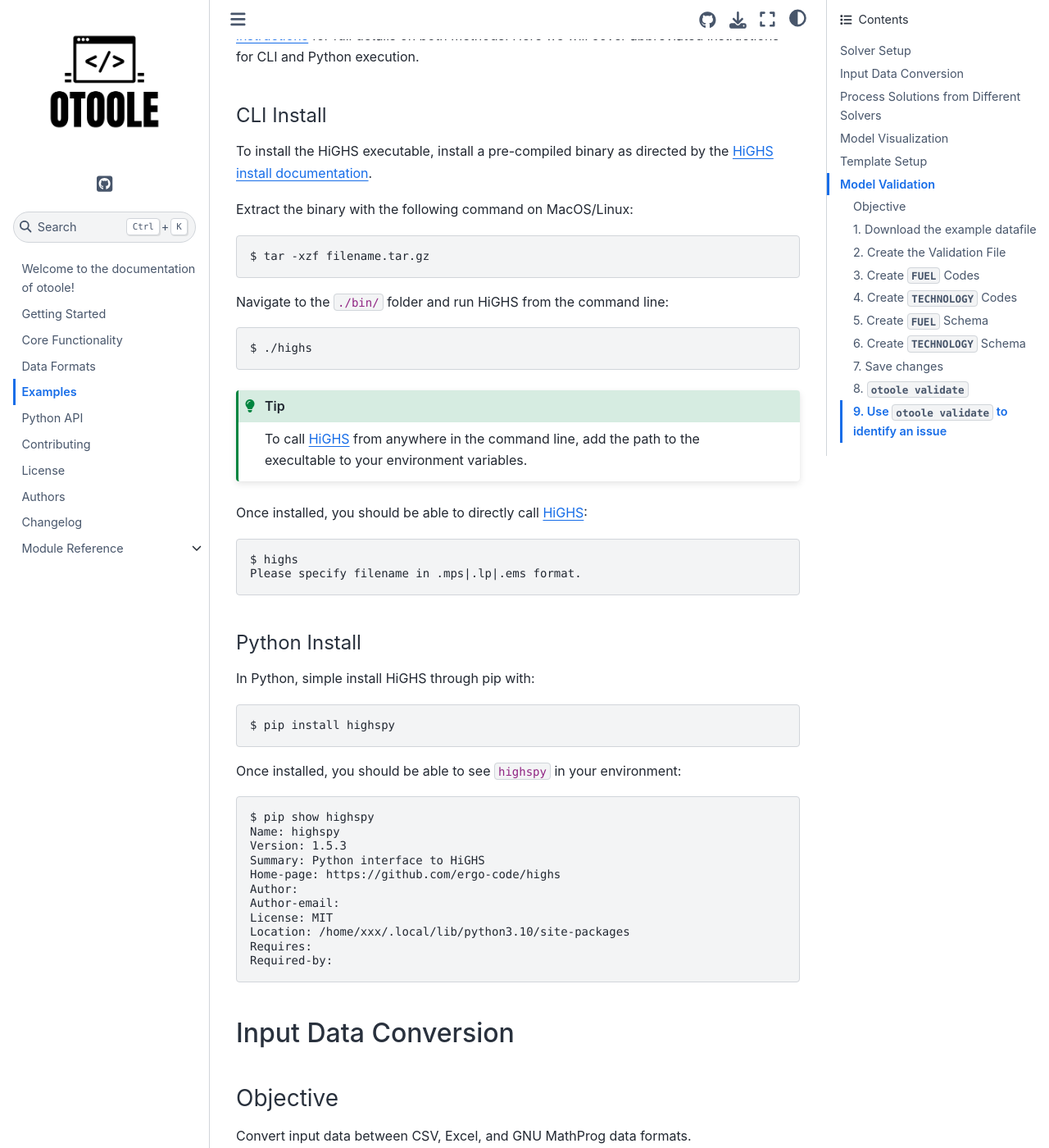
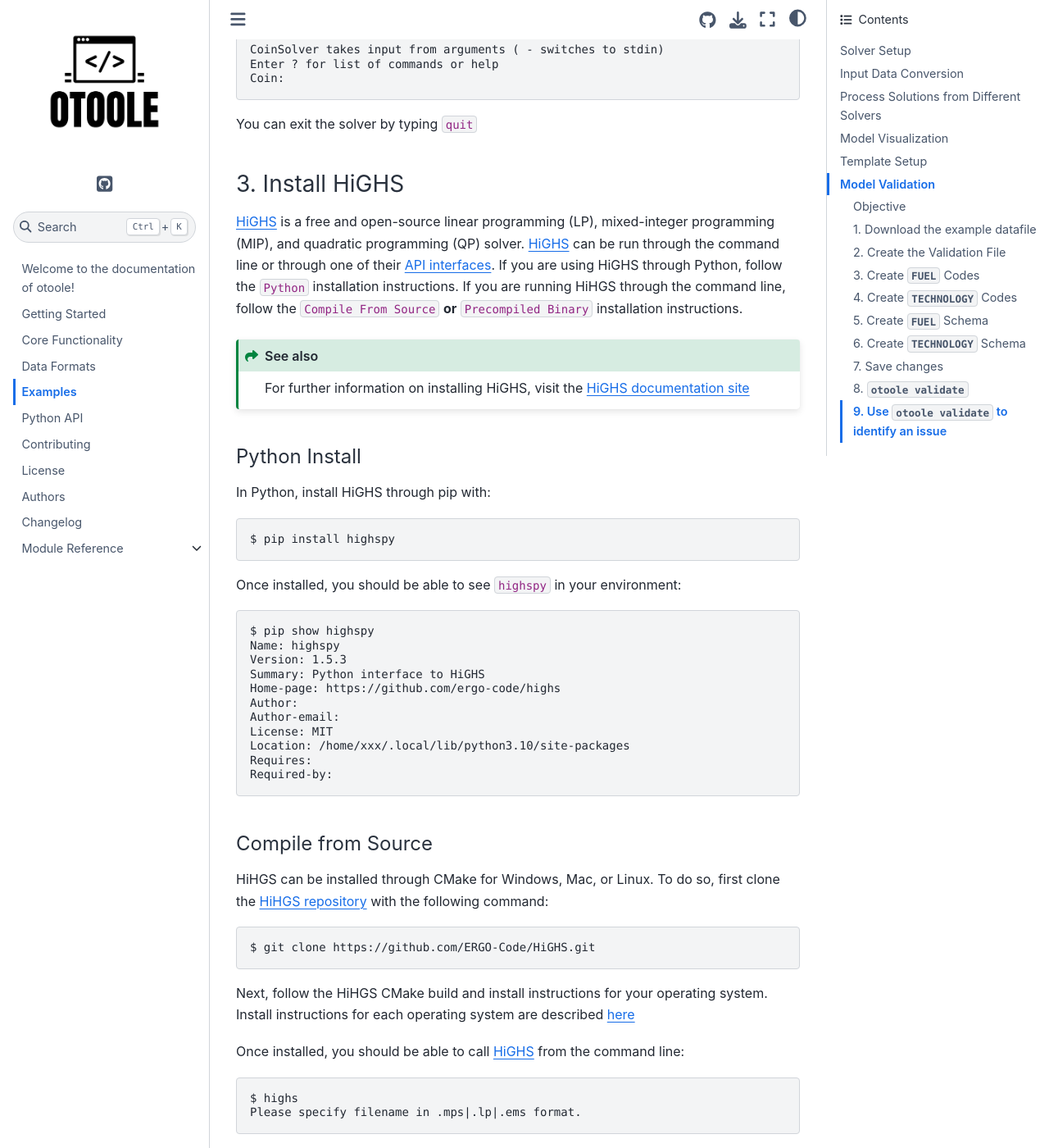
Before and after one commit to OSeMOSYS/otoole, a Sphinx documentation site: the page built from docs/examples.rst, in a window 1280 px wide and 1400 px high, scrolled down 2523 px. Shown: the whole window at 82% size. Built offline with Sphinx 7.4.7 and the Sphinx Book theme 1.1.4, drawn with Linux system fonts in a browser that asks for light colours; some of the changed text lies outside the part shown.

Commit message:
update highs example

```diff
--- a/docs/examples.rst
+++ b/docs/examples.rst
@@ -21,9 +21,9 @@
 Objective
 ~~~~~~~~~
 
-Install GLPK_ (required), CBC_ (optional), and HiGHS_ (optional) to use in the otoole
-examples. While ``otoole`` does not require a solver, these examples will use the free
-and open source solvers GLPK_, CBC_, and HiGHS_.
+While ``otoole`` does not require a solver, these examples will use the free
+and open source solvers GLPK_, CBC_, and HiGHS_. Install GLPK_ (required),
+CBC_ (optional), and HiGHS_ (optional) to follow along!
 
 1. Install GLPK
 ~~~~~~~~~~~~~~~~
@@ -31,6 +31,9 @@
 GLPK_ is a free and open-source linear program solver. Full
 install instructions can be found on the `GLPK Website`_, however, the
 abbreviated instructions are shown below
+
+Install on System
++++++++++++++++++
 
 To install GLPK on **Linux**, run the command::
 
@@ -66,6 +72,9 @@
 install instructions can be found on the CBC_ website, however, the abbreviated
 instructions are shown below
 
+Install on System
++++++++++++++++++
+
 To install CBC on **Linux**, run the command::
 
     $ sudo apt-get install coinor-cbc coinor-libcbc-dev
@@ -98,40 +110,21 @@
 3. Install HiGHS
 ~~~~~~~~~~~~~~~~
 
-HiGHS_ is a free and open-source mixed integer linear programming solver. HiGHS_ can be
-run through the command line or through one of their
-`API interfaces <https://ergo-code.github.io/HiGHS/dev/interfaces/python/>`_.  See the
-`HiGHS install instructions <https://ergo-code.github.io/HiGHS/dev/installation/>`_ for full
-details on both methods. Here we will cover abbreviated instructions for CLI and Python
-execution.
+HiGHS_ is a free and open-source linear programming (LP), mixed-integer programming (MIP),
+and quadratic programming (QP) solver. HiGHS_ can be run through the command line or through one of their
+`API interfaces <https://ergo-code.github.io/HiGHS/dev/interfaces/python/>`_. If you are
+using HiGHS through Python, follow the ``Python`` installation instructions. If you are running
+HiHGS through the command line, follow the ``Compile From Source`` **or**
+``Precompiled Binary`` installation instructions.
 
-CLI Install
-+++++++++++
-
-To install the HiGHS executable, install a pre-compiled binary as directed by
-the `HiGHS install documentation <https://ergo-code.github.io/HiGHS/dev/installation/#Precompiled-Binaries>`_.
-
-Extract the binary with the following command on MacOS/Linux::
-
-    $ tar -xzf filename.tar.gz
-
-Navigate to the ``./bin/`` folder and run HiGHS from the command line::
-
-    $ ./highs
-
-.. TIP::
-    To call HiGHS_ from anywhere in the command line, add the path to the execultable
-    to your environment variables.
-
-Once installed, you should be able to directly call HiGHS_::
-
-    $ highs
-    Please specify filename in .mps|.lp|.ems format.
+.. SEEALSO::
+    For further information on installing HiGHS, visit the
+    `HiGHS documentation site <https://ergo-code.github.io/HiGHS/dev/installation/>`_
 
 Python Install
 ++++++++++++++
 
-In Python, simple install HiGHS through pip with::
+In Python, install HiGHS through pip with::
 
     $ pip install highspy
 
@@ -148,6 +141,52 @@
     Location: /home/xxx/.local/lib/python3.10/site-packages
     Requires:
     Required-by:
+
+Compile from Source
++++++++++++++++++++
+
+HiHGS can be installed through CMake for Windows, Mac, or Linux. To do so, first
+clone the `HiHGS repository <https://github.com/ERGO-Code/HiGHS/tree/latest>`_
+with the following command::
+
+    $ git clone https://github.com/ERGO-Code/HiGHS.git
+
+Next, follow the HiHGS CMake build and install instructions for your operating system.
+Install instructions for each operating system are described
+`here <https://github.com/ERGO-Code/HiGHS/blob/latest/cmake/README.md>`_
+
+Once installed, you should be able to call HiGHS_ from the command line::
+
+    $ highs
+    Please specify filename in .mps|.lp|.ems format.
+
+Precompiled Binary
+++++++++++++++++++
+
+Alternatively from compiling from source, HiHGS can be installed from a pre-compiled binary.
+To install HiGHS, download a system compatible pre-compiled binary as directed by the
+`HiGHS install documentation <https://ergo-code.github.io/HiGHS/dev/installation/#Precompiled-Binaries>`_.
+
+Extract the binary with the following command on MacOS/Linux::
+
+    $ tar -xzf filename.tar.gz
+
+Navigate to the ``./bin/`` folder and run HiGHS from the command line::
+
+    $ ./highs
+
+.. TIP::
+    To call HiGHS_ from anywhere in the command line, add the path to the execultable
+    to your environment variables. For example, if using a bash shell, add the following
+    to your ``.bashrc`` file::
+
+        alias highs="/opt/highs/bin/./highs"
+        export PATH=$PATH:"/opt/highs/bin/"
+
+Once installed, you should be able to call HiGHS_ from the command line::
+
+    $ highs
+    Please specify filename in .mps|.lp|.ems format.
 
 Input Data Conversion
 ---------------------
@@ -227,7 +266,7 @@
 
 3. Process a solution from HiGHS (CLI)
 ~~~~~~~~~~~~~~~~~~~~~~~~~~~~~~~~~~~~~~
-Use GLPK_ to build the model and save the problem as ``simplicity.lp``. Use HiGHS_ to solve the model and
+Use GLPK_ to build the model and save the problem as ``simplicity.lp``. Use HiGHS_ from the command line to solve the model and
 save the solution as ``simplicity.sol``. Use otoole to create a folder of CSV results called ``results/``.
 
 HiGHS_ has the ability to write solutions in a variety of formats; ``otoole`` will process the
@@ -255,18 +294,21 @@
 
 4. Process a solution from HiGHS (Python)
 ~~~~~~~~~~~~~~~~~~~~~~~~~~~~~~~~~~~~~~~~~
-Use `HiGHS Python API`_  to solve a model, and use otoole's Python API to create a folder of CSV results called ``results/``.
-HiGHS can process models in both ``.mlp`` and CPLEX ``.lp`` format. This example will assume you have a model file called ``simplicity.lp``
-already created. This can be created through GLPK following the first command in the previous example.
+Use `HiGHS Python API`_  to solve a model, and use otoole's Python API to extract the data into a Python dictionary.
+HiGHS can process models in both ``.mlp`` and CPLEX ``.lp`` format. This example will assume you have a model file
+called ``simplicity.lp`` already created. This can be created through GLPK following the first command in the previous example.
 
-First, install HiGHS and otoole into your Python environment::
+First, ensure HiGHS is installed in your Python environment::
 
     $ pip install highspy
-    $ pip install otoole
+
+Next, import ``highspy`` and ``otoole`` into your Python module::
+
+    import highspy
+    import otoole
 
 Next, use HiGHS to solve the model and write a solution file::
 
-    import highspy
     h = highspy.Highs()
     h.readModel("simplicity.lp")
     h.run()
@@ -275,12 +317,25 @@
 .. warning::
     The HiGHS_ solution style **must be** solution style ``1`` (ie. ``kSolutionStylePretty``)
 
-Finally, use otoole to convert the solution file into a folder of result CSVs::
+Finally, use otoole's :func:`otoole.convert.read_results` to read results into a dictionary::
 
-    from otoole import convert_results
-    convert_results("config.yaml", "highs", "csv", "simplicity.sol", "results", "csv", "data")
+    data, defaults = otoole.read_results("config.yaml", "highs", "simplicity.sol", "datafile", "simplicity.txt")
+    print(data["AnnualEmissions"])
 
-1. Process a solution from Gurobi
+    >                           VALUE
+    > REGION     EMISSION YEAR
+    > SIMPLICITY CO2      2014  0.335158
+    >                     2015  0.338832
+    >                     2016  0.346281
+    >                     2017  0.355936
+    ...
+
+.. SEEALSO::
+    Using ``highspy``, you are able to extract out detailed solution information as demonstrated
+    in the HiGHS documentation
+    `here <https://ergo-code.github.io/HiGHS/dev/interfaces/python/example-py/#Print-solution-information>`_.
+
+5. Process a solution from Gurobi
 ~~~~~~~~~~~~~~~~~~~~~~~~~~~~~~~~~
 Use GLPK_ to build the model and save the problem as ``simplicity.lp``. Use Gurobi_ to solve the model and
 save the solution as ``simplicity.sol``. Use otoole to create a folder of CSV results called ``results/`` from the solution file::
```
Also changed, not shown: other parts of docs/examples.rst (+6 -0 lines).
